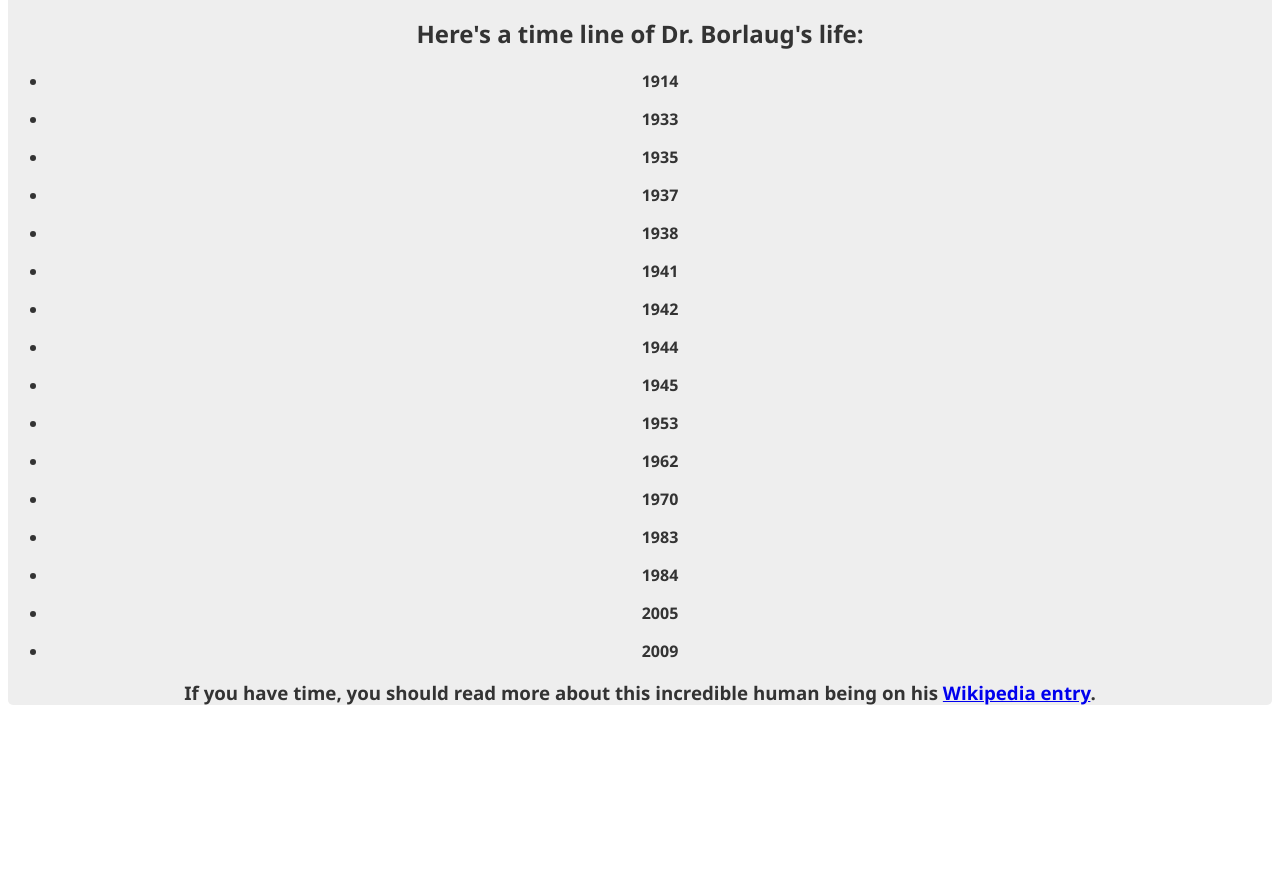
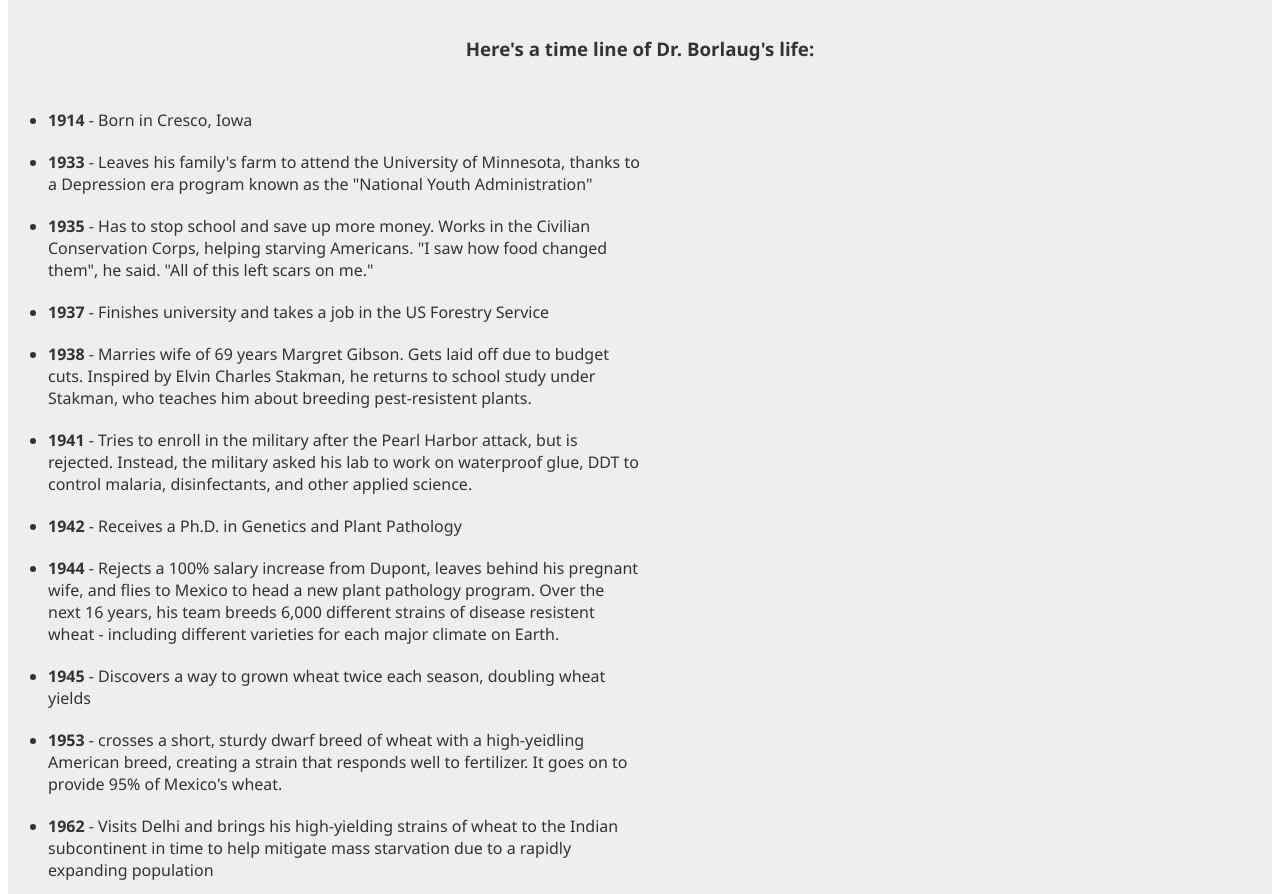
Before and after one commit to MarioDGC/TributePage, a plain HTML site: page index.html in a window 1280 px wide. Shown: the part 534-1428 px from the top of the page. Before the commit the page ends 1258 px from the top, so only its background shows below. Drawn offline with Linux system fonts and the light colour scheme.

Commit message:
Adding styles for tribute-info

```diff
--- a/index.html
+++ b/index.html
@@ -31,60 +31,96 @@
                 part of his life-long war on hunger.</figcaption>
         </figure>
 
-        <h2>Here's a time line of Dr. Borlaug's life:</h2>
-        <ul id="tribute-info">
+        <h3 id="cabecera">Here's a time line of Dr. Borlaug's life:</h3>
+
+        <section id="tribute-info">
+            <ul>
                 <li>
-                <p><b>1914</b></p>
+                    <b>1914</b> - Born in Cresco, Iowa
                 </li>
                 <li>
-                <p><b>1933</b></p>
+                    <b>1933</b> - Leaves his family's farm to attend the University of Minnesota, thanks to a Depression
+                    era
+                    program known as the
+                    "National Youth Administration"
                 </li>
                 <li>
-                <p><b>1935</b></p>
+                    <b>1935</b> - Has to stop school and save up more money. Works in the Civilian Conservation Corps,
+                    helping starving Americans.
+                    "I saw how food changed them", he said. "All of this left scars on me."
                 </li>
                 <li>
-                <p><b>1937</b></p>
+                    <b>1937</b> - Finishes university and takes a job in the US Forestry Service
                 </li>
                 <li>
-                <p><b>1938</b></p>
+                    <b>1938</b> - Marries wife of 69 years Margret Gibson. Gets laid off due to budget cuts. Inspired by
+                    Elvin
+                    Charles Stakman, he
+                    returns to school study under Stakman, who teaches him about breeding pest-resistent plants.
                 </li>
                 <li>
-                <p><b>1941</b></p>
+                    <b>1941</b> - Tries to enroll in the military after the Pearl Harbor attack, but is rejected.
+                    Instead, the
+                    military asked his
+                    lab to work on waterproof glue, DDT to control malaria, disinfectants, and other applied science.
                 </li>
                 <li>
-                <p><b>1942</b></p>
+                    <b>1942</b> - Receives a Ph.D. in Genetics and Plant Pathology
                 </li>
                 <li>
-                <p><b>1944</b></p>
+                    <b>1944</b> - Rejects a 100% salary increase from Dupont, leaves behind his pregnant wife, and flies
+                    to
+                    Mexico to head a new
+                    plant pathology program. Over the next 16 years, his team breeds 6,000 different strains of disease
+                    resistent wheat -
+                    including different varieties for each major climate on Earth.
                 </li>
                 <li>
-                <p><b>1945</b></p>
+                    <b>1945</b> - Discovers a way to grown wheat twice each season, doubling wheat yields
                 </li>
                 <li>
-                <p><b>1953</b></p>
+                    <b>1953</b> - crosses a short, sturdy dwarf breed of wheat with a high-yeidling American breed,
+                    creating a
+                    strain that responds
+                    well to fertilizer. It goes on to provide 95% of Mexico's wheat.
                 </li>
                 <li>
-                <p><b>1962</b></p>
+                    <b>1962</b> - Visits Delhi and brings his high-yielding strains of wheat to the Indian subcontinent
+                    in time
+                    to help mitigate
+                    mass starvation due to a rapidly expanding population
                 </li>
                 <li>
-                <p><b>1970</b></p>
+                    <b>1970</b> - receives the Nobel Peace Prize
                 </li>
                 <li>
-                <p><b>1983</b></p>
+                    <b>1983</b> - helps seven African countries dramatically increase their maize and sorghum yields
                 </li>
                 <li>
-                <p><b>1984</b></p>
+                    <b>1984</b> - becomes a distinguished professor at Texas A&M University
                 </li>
                 <li>
-                <p><b>2005</b></p>
+                    <b>2005</b> - states "we will have to double the world food supply by 2050." Argues that genetically
+                    modified crops are the
+                    only way we can meet the demand, as we run out of arable land. Says that GM crops are not inherently
+                    dangerous because
+                    "we've been genetically modifying plants and animals for a long time. Long before we called it
+                    science, people were
+                    selecting the best breeds."
                 </li>
                 <li>
-                <p><b>2009</b></p>
+                    <b>2009</b> - dies at the age of 95.
                 </li>
             </ul>
 
-        <p><i></i></p>
-        <p></p>
+            <p><i>"Borlaug's life and achievement are testimony to the far-reaching contribution that one man's towering
+                    intellect,
+                    persistence and scientific vision can make to human peace and progress."</i></p>
+
+            <p><i>-- Indian Prime Minister Manmohan Singh</i></p>
+
+        </section>
+
 
         <h3>If you have time, you should read more about this incredible human being on his <a id="tribute-link"
                 href="https://en.wikipedia.org/wiki/Norman_Borlaug" target="_blank">Wikipedia entry</a>.</h3>
--- a/styles.css
+++ b/styles.css
@@ -22,3 +22,18 @@ header {
 #img-caption {
     padding: 10px;
 }
+
+#cabecera {
+    padding: 20px;
+}
+
+#tribute-info {
+    position: relative;
+    align-self: center;
+    width: 50%;
+    text-align: start;
+}
+
+#tribute-info li {
+    padding: 10px 0px;
+}
```
Lines whose indentation alone changed are shown as unchanged.
